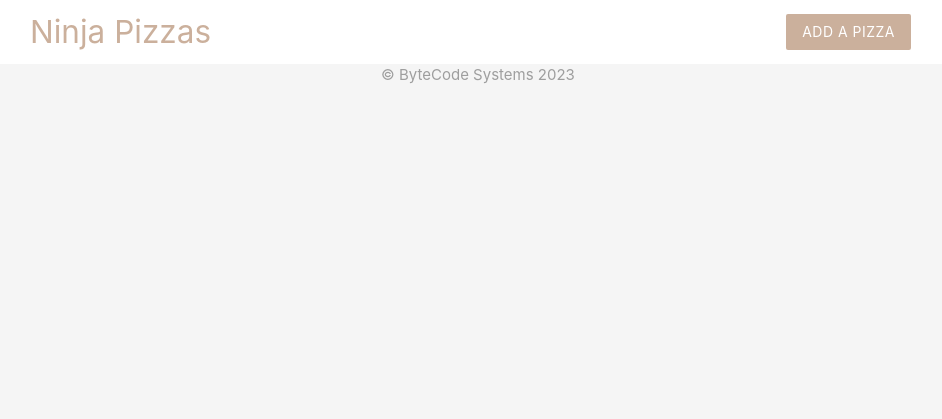
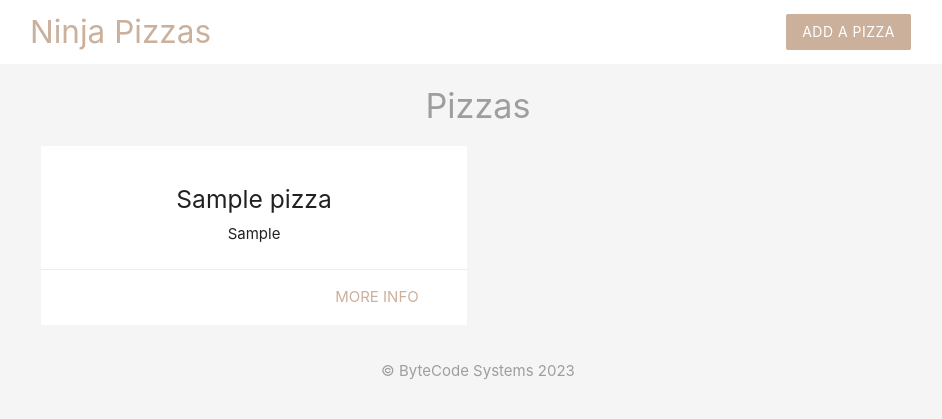
Before and after one commit to ThapsonKNyirenda/ninjaPizza, a PHP site: page / in a window 1280 px wide. Shown: the top 419 px of the page, without its empty margins (162-1104 px from the left). Run offline with PHP 8.4, Linux system fonts and the light colour scheme; tables that the repository leaves empty or names only in its code hold one stand-in row (values such as "Sample post").

Commit message:
have added some files

```diff
--- a/index.php
+++ b/index.php
@@ -1,4 +1,21 @@
 <?php
+
+    $conn = mysqli_connect("localhost","Thapson","thap123","pizzas_db");
+
+    // if($conn){
+    //     echo("connection Established");
+    // }else{
+    //     echo("no conection");
+    // }
+
+    $sql= "SELECT* FROM pizzas ORDER BY created_at";
+    $result = mysqli_query($conn, $sql);
+
+    $pizzas = mysqli_fetch_all($result, MYSQLI_ASSOC);
+    // print_r($pizzas);
+
+    mysqli_free_result($result);
+    mysqli_close($conn);
 
 
 
@@ -7,6 +24,32 @@
 <html>
 
     <?php include('templates/header.php');?>
+
+    <h4 class="center grey-text">Pizzas</h4>
+
+    <div class="container">
+        <div class="row">
+            <?php foreach($pizzas as $pizza ){?>
+                <div class="col s6 md3">
+                    <div class="card z-depth-0">
+                        <div class="card-content center">
+                            <h5>
+                                <?php echo htmlspecialchars($pizza['title']);?>
+                            </h5>
+                            <div>
+                                <?php echo htmlspecialchars($pizza['ingredients']);?>
+                            </div>
+
+                        </div>
+
+                        <div class="card-action right-align">
+                            <a class="brand-text" href="#">More Info</a>
+                        </div>
+                    </div>
+                </div>
+            <?php }?>
+        </div>
+    </div>
     <?php include('templates/footer.php');?>
 
     </body>
```
